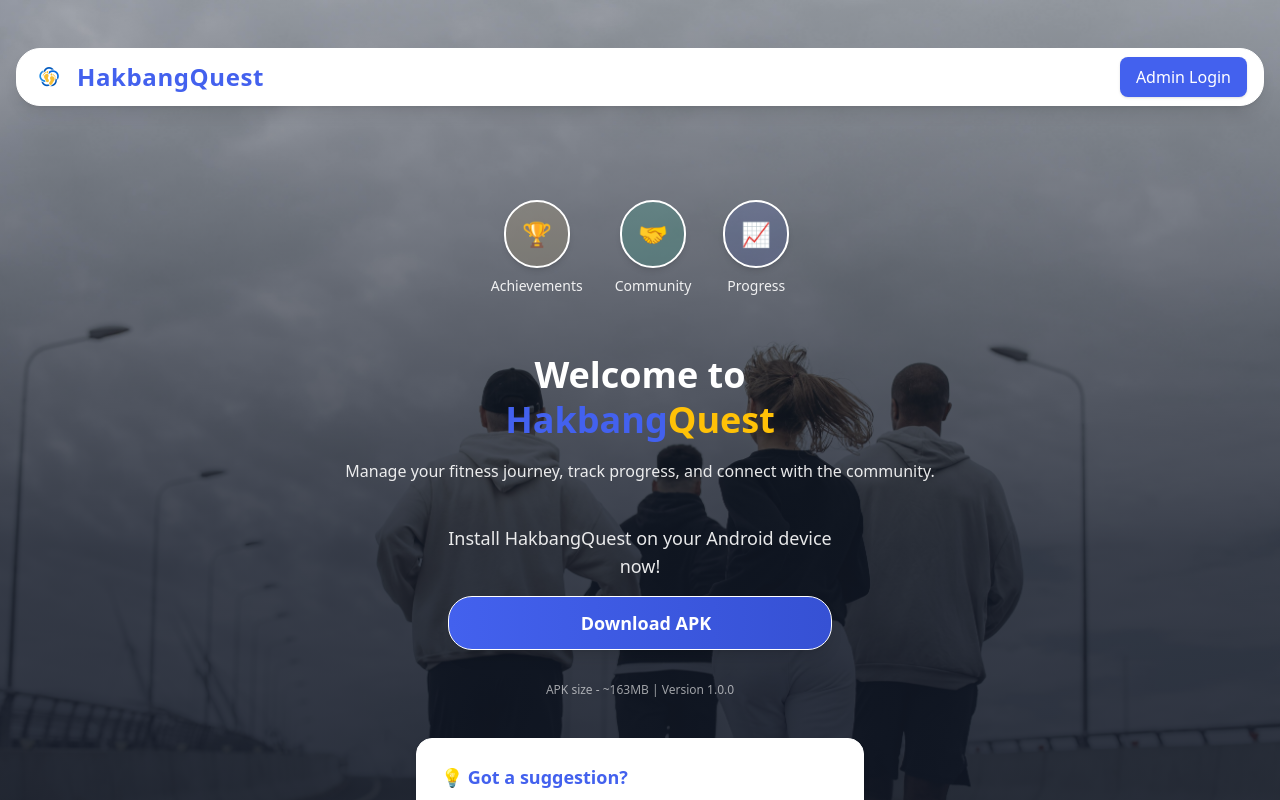
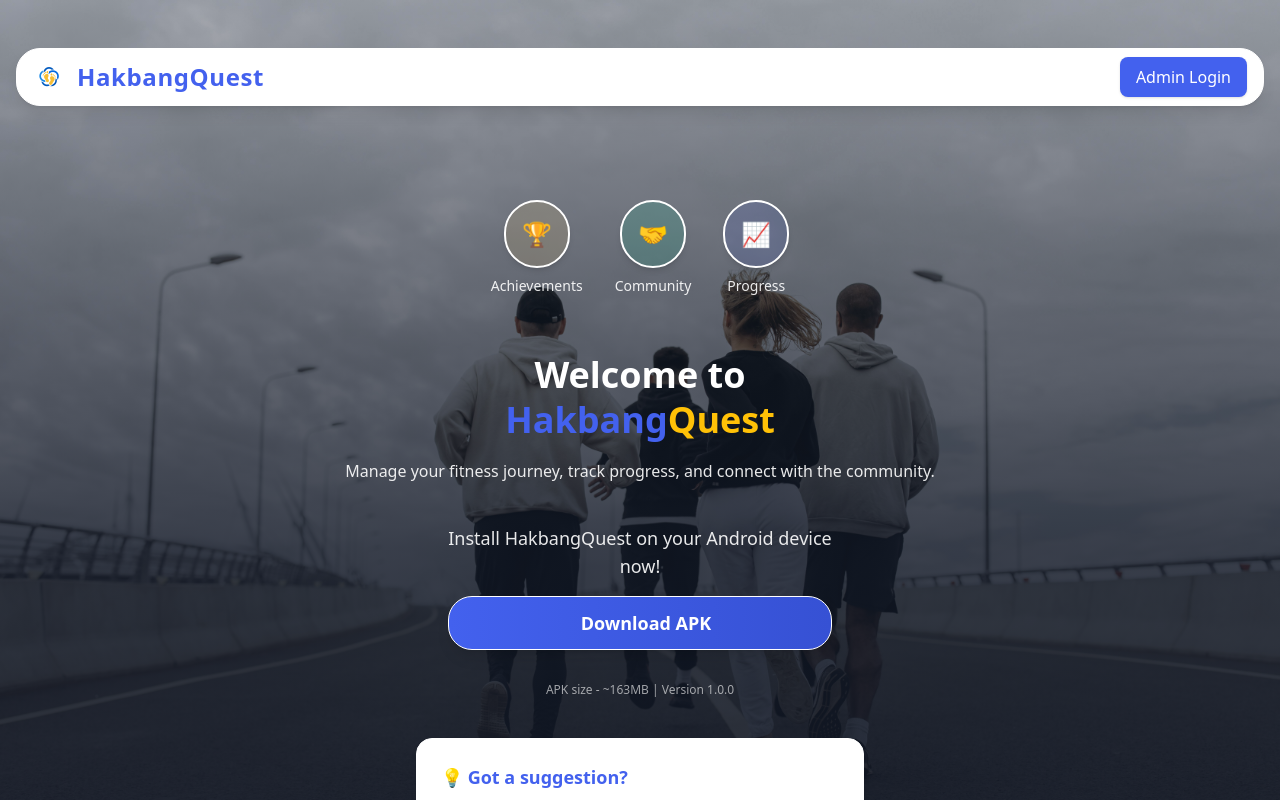
Before and after one commit to joviedichoso/HakbangQuestWeb, a React (Vite) app: page / in a window 1280 px wide. Shown: the top 800 px of the page. Built offline with nearby package versions, Linux system fonts and the light colour scheme; no server answers.

Commit message:
new design

```diff
--- a/src/screens/DashboardScreen.jsx
+++ b/src/screens/DashboardScreen.jsx
@@ -30,6 +30,9 @@ function DashboardScreen() {
     const [loginEmail, setLoginEmail] = useState("");
     const [loginPassword, setLoginPassword] = useState("");
 
+    // Parallax background position state
+    const [bgPosition, setBgPosition] = useState(0);
+
     // Sync localStorage with isAdmin
     useEffect(() => {
         localStorage.setItem("adminLoggedIn", isAdmin ? "true" : "false");
@@ -45,6 +48,17 @@ function DashboardScreen() {
             }
         });
         return () => unsubscribe();
+    }, []);
+
+    // Handle scroll for parallax
+    useEffect(() => {
+        const handleScroll = () => {
+            const scrollY = window.scrollY; // vertical scroll
+            setBgPosition(-scrollY * 0.2); // reverse effect
+        };
+
+        window.addEventListener("scroll", handleScroll);
+        return () => window.removeEventListener("scroll", handleScroll);
     }, []);
 
     // Handle Admin Login
@@ -141,10 +155,12 @@ function DashboardScreen() {
             style={{
                 backgroundImage: `url(${backgroundImage})`,
                 backgroundSize: "cover",
-                backgroundPosition: "center",
+                backgroundPosition: `center ${bgPosition}px`,
                 backgroundRepeat: "no-repeat",
+                backgroundAttachment: "fixed", // Optional for a classic parallax feel
             }}
         >
+            {/* Overlay for dimming */}
             <div
                 className="absolute inset-0 z-0"
                 style={{
@@ -192,7 +208,6 @@ function DashboardScreen() {
 
             {/* Main Content */}
             <div className="flex flex-col items-center justify-center p-6 pb-12 mt-28 z-10 w-full">
-                {/* If Admin → Show SuggestionScreen */}
                 {isAdmin ? (
                     <SuggestionScreen />
                 ) : (
```
